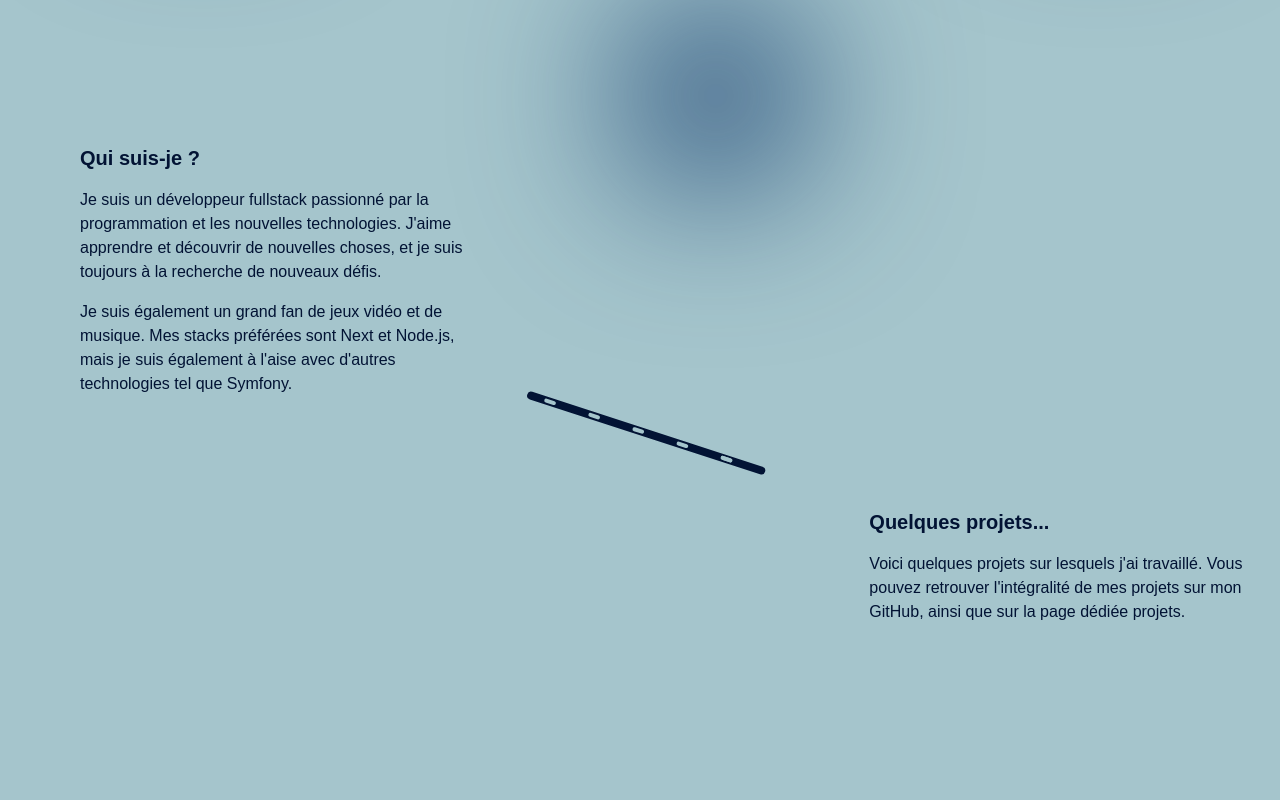
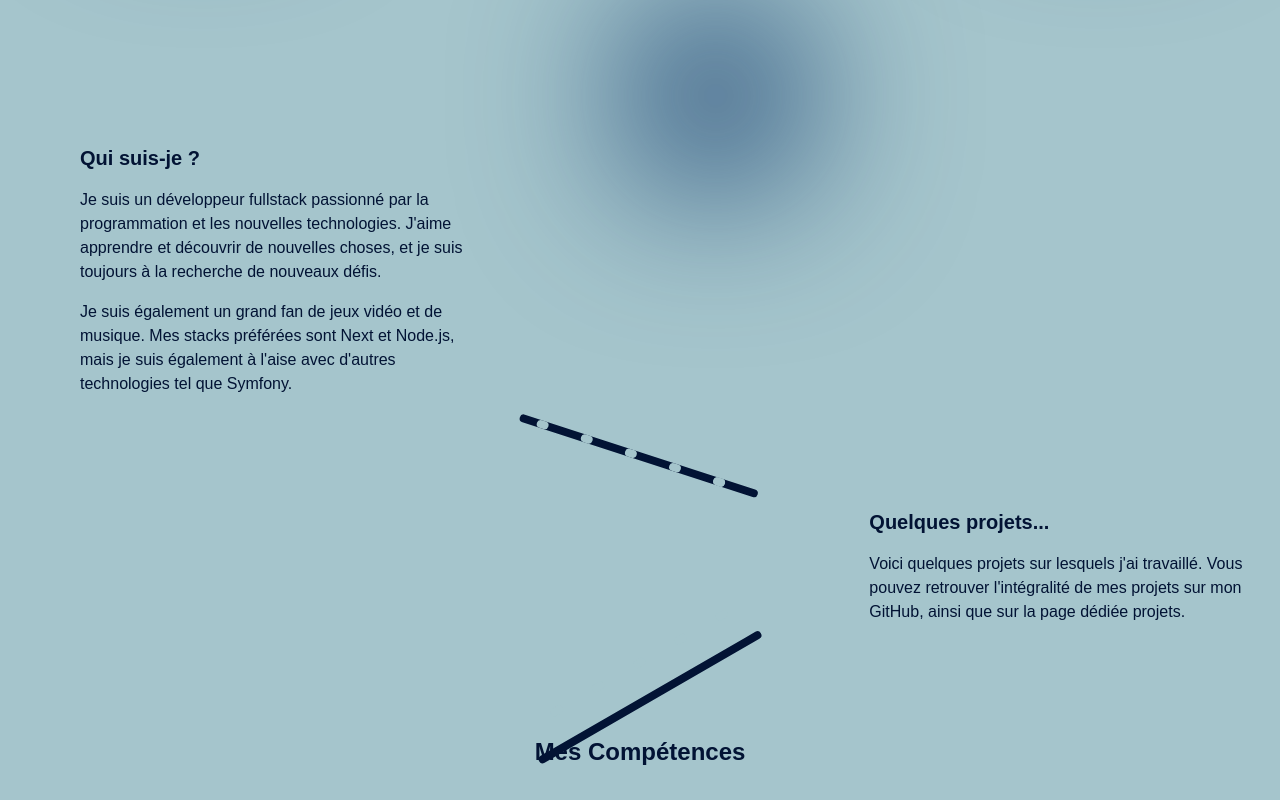
Before and after one commit to LeCodeurDeParis/Portfolio, a Next.js app: page / in a window 1280 px wide. Shown: the part 380-1180 px from the top of the page. Before the commit the page ends 1068 px from the top, so only its background shows below. Built offline with nearby package versions, Linux system fonts and the light colour scheme.

Commit message:
feat: modified the hr's animation becoming an individual components

```diff
--- /dev/null
+++ b/app/components/ui/customHr.tsx
@@ -0,0 +1,61 @@
+import { motion } from "framer-motion";
+
+interface CustomHrProps {
+  dotNbr: number;
+  width: string;
+  start: string;
+  end: string;
+  angle: string;
+  speed: number;
+  top?: string;
+  left?: string;
+  right?: string;
+  bottom?: string;
+  className: string;
+  classNameDots?: string;
+}
+
+const CustomHr: React.FC<CustomHrProps> = ({ dotNbr, width, start, end, angle, speed, top, left, right, bottom, className, classNameDots }) => {
+  const dotVariants = {
+    animate: (custom: number) => ({
+      x: [start, end],
+      transition: {
+        duration: speed,
+        ease: "linear",
+        repeat: Infinity,
+        delay: custom * 0.6,
+      },
+    }),
+  };
+
+  return (
+    <div className={`relative ${width} h-12`} style={{ transform: `rotate(${angle})` }}>
+      <hr
+        className={`absolute inset-0 ${className}`}
+        style={{
+            top: `${top}%`,
+            left: `${left}%`,
+            right: `${right}%`,
+            bottom: `${bottom}%`,
+        }}/>
+      {Array.from({ length: dotNbr }).map((_, i) => (
+        <motion.hr
+          key={i}
+          custom={i}
+          variants={dotVariants}
+          initial={{ x: "0%" }}
+          animate="animate"
+          className={`border-4 rounded-full w-[5%] absolute ${classNameDots}`}
+          style={{
+              top: `${top}%`,
+              left: `${left}%`,
+              right: `${right}%`,
+              bottom: `${bottom}%`,
+          }}
+        />
+      ))}
+    </div>
+  );
+};
+
+export default CustomHr;
--- a/app/contact/page.tsx
+++ b/app/contact/page.tsx
@@ -1,6 +1,6 @@
 export default function Home() {
     return(
-        <header className="flex flex-col gap-8 justify-center items-center px-4 py-8 mt-32">
+        <header className="flex flex-col gap-8 justify-center items-center px-4 py-8 absolute top-32 inset-x-0">
             <h1 className="text-2xl font-bold text-[#021334]">Contact me</h1>
             <form className="flex flex-col gap-4 items-center w-full">
                 <input type="text" placeholder="Name" className="w-1/3 h-12 px-4 border-2 border-[#021334] rounded-full"/>
--- a/app/header.tsx
+++ b/app/homeHeader.tsx
@@ -3,7 +3,7 @@
 import Image from 'next/image';
 import { motion } from 'framer-motion';
 
-export default function Header() {
+export default function HomeHeader() {
     return (
         <header className="flex flex-col gap-8 justify-center items-center px-4 py-8 mt-16">
             <div className="w-36 h-36 relative">
--- a/app/layout.tsx
+++ b/app/layout.tsx
@@ -1,6 +1,6 @@
 import { Geist, Geist_Mono } from "next/font/google";
 import "./globals.css";
-import Light from "./ui/light";
+import Light from "./components/ui/light";
 import Menu from "./menu/menu";
 
 
@@ -23,7 +23,7 @@ export default function RootLayout({
   return (
     <html lang="fr">
       <body
-        className={`${geistSans.variable} ${geistMono.variable} antialiased flex flex-col h-screen relative`}
+        className={`${geistSans.variable} ${geistMono.variable} antialiased flex flex-col h-full `}
       >
         <Menu />
         <Light size={10} top={10} left={10} color="012A61" className="absolute rounded-full blur-[80px] -z-10"/>
--- a/app/main.tsx
+++ b/app/main.tsx
@@ -1,42 +1,41 @@
 "use client";
 
-import Projets from "./rProjets/rProjets";
-import Who from "./who/who";
+import Projets from "./components/rProjets/rProjets";
+import CustomHr from "./components/ui/customHr";
+import Who from "./components/who/who";
 
 import { motion } from "framer-motion";
 
 export default function Main() {
-    const dotNbr = 6;
-
-    const dotVariants = {
-        animate: (custom : number) => ({
-        x: ["20%", "1880%"],
-        transition: {
-            duration: 3,
-            ease: "linear",
-            repeat: Infinity,
-            delay: custom * 0.6,
-        },
-        }),
-    };
-
     return(
         <main className="flex flex-col items-center justify-center mt-16 py-8 px-4">
             <Who />
-                <div className="relative w-1/5 h-12" style={{ transform: 'rotate(18deg)' }}>
-                    <hr className="absolute inset-0 border-4 rounded-full bg-[#021334] border-[#021334]"/>
-                    {Array.from({ length: dotNbr }).map((_, i) => (
-                        <motion.hr
-                            key={i}
-                            custom={i}
-                            variants={dotVariants}
-                            initial={{ x: "20%" }}
-                            animate="animate"
-                            className="border-2 border-[#A5C5CC] rounded-full w-[5%] absolute inset-y-0.5"
-                        />
-                    ))}
-                </div>
+            <CustomHr
+                dotNbr={6}
+                width="w-1/5"
+                start="20%"
+                end="1880%"
+                angle="18deg"
+                speed={3}
+                top="50"
+                left="0"
+                className="border-[#021334] border-4 bg-[#021334] rounded-full"
+                classNameDots="bg-[#A5C5CC] border-[#A5C5CC]"
+            />
             <Projets />
+            <CustomHr
+                dotNbr={6}
+                width="w-64"
+                start="20%"
+                end="1880%"
+                angle="150deg"
+                speed={3}
+                bottom="10"
+                left="0"
+                className="border-[#021334] border-4 bg-[#021334] rounded-full"
+                classNameDots="bg-[#A5C5CC] border-[#A5C5CC]"
+            />
+            <h2 className="text-2xl font-bold text-[#021334] mt-8">Mes Compétences</h2>
         </main>
     )
 }
--- a/app/menu/menu.tsx
+++ b/app/menu/menu.tsx
@@ -1,6 +1,5 @@
 "use-client"
 
-import Image from "next/image";
 import Link from "next/link";
 
 export default function Menu() {
--- a/app/page.tsx
+++ b/app/page.tsx
@@ -1,13 +1,12 @@
 import Menu from "./menu/menu";
-import Header from "./header";
+import HomeHeader from "./homeHeader";
 import Main from "./main";
 
 export default function Home() {
   return (
     <>
-      <Header />
+      <HomeHeader />
       <Main />
-      <Menu />
     </>
   );
 }
```
Also changed, not shown: app/components/rProjets/rProjets.tsx (renamed from app/rProjets/rProjets.tsx), app/components/ui/light.tsx (renamed from app/ui/light.tsx), app/components/who/who.tsx (renamed from app/who/who.tsx).
